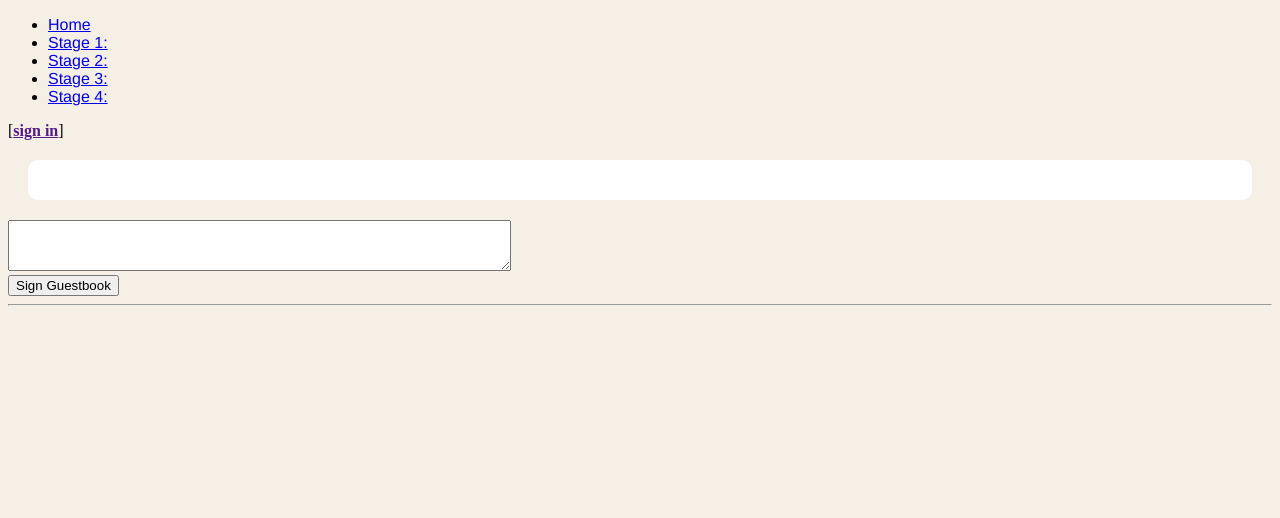
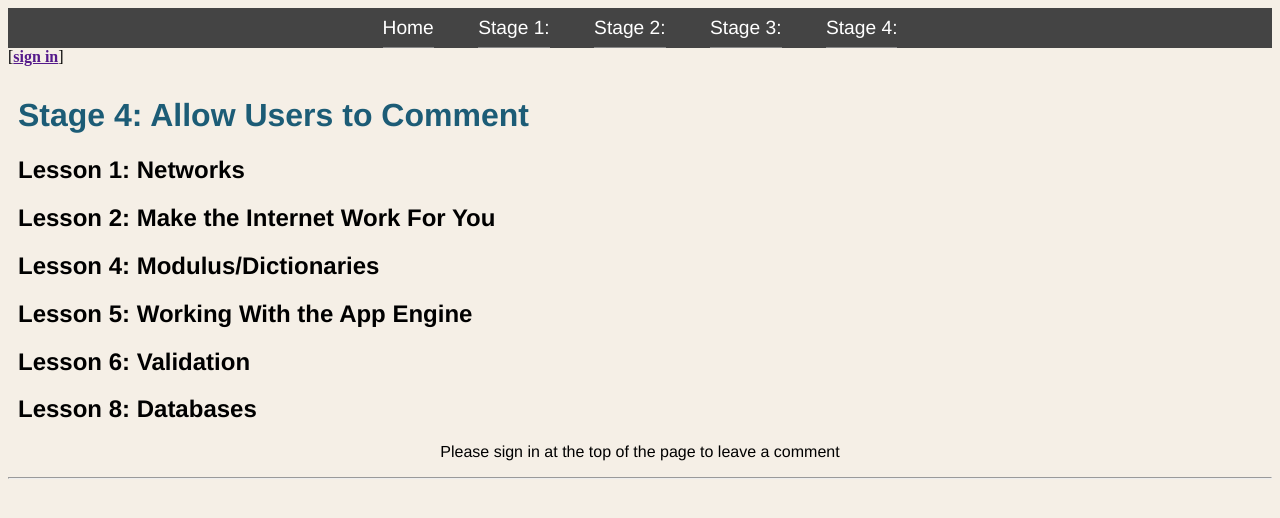
Before and after one commit to ktryber/intro-to-programming-app, a Python web app: template templates/stage4.html in a window 1280 px wide. Shown: the top 518 px of the page. Run offline with Jinja, Linux system fonts and the light colour scheme; the template is opened without the code that fills it, so the values that code supplies are empty.

Commit message:
added lesson 4 notes

```diff
--- a/css/intro.css
+++ b/css/intro.css
@@ -28,6 +28,44 @@ p {
 font-family: 'ProximaNova', 'helvetica neue';
 }
 
+/***** Navigation Bar *******/
+.navigation-bar ul {
+list-style: none;
+background-color: #444;
+text-align: center;
+padding: 0;
+margin:0;
+}
+
+.navigation-bar li {
+	font-family: 'ProximaNova', 'helvetica neue';
+	font-size: 1.2em;
+	line-height: 40px;
+	height: 40px;
+	border-bottom: 1px solid #888;
+	display: inline-block;
+	margin-left: 20px;
+	margin-right: 20px;
+}
+
+.navigation-bar a {
+	text-decoration: none;
+	color: #fff;
+	display: block;
+	transition: .3s background-color;
+}
+
+.navigation-bar a:hover {
+	background-color: #fff;
+}
+
+.navigation-bar a.active {
+	background-color: #fff;
+	color: #444;
+	cursor: default;
+}
+
+/***** Concept Boxes *******/
 .lesson-title-box {
 
 }
@@ -47,7 +85,7 @@ padding: 20px;
 background-color: #ffffff;
 }
 
-/* Box Model CSS */
+/***** Box Model CSS *******/
 .margin-color {
 color: #F8CB9C;
 }
@@ -89,3 +127,38 @@ position: relative;
 }
 
 /* End Model CSS */
+
+/***** Comment Entries *******/
+.comment-entries {
+	text-align: center;
+	font-family: 'ProximaNova', 'helvetica neue';
+	background-color: #ffffff;
+	border-radius: 10px;
+	width: 35%;
+	margin: 0 auto;
+
+}
+
+.comment-box {
+	width: 35%;
+	margin: 0 auto;
+}
+
+.comment-submit {
+	-webkit-user-select: none;
+	background:rgb(76, 142, 250);
+	border-radius: 2px;
+	box-sizing: border-box;
+	color: #fff;
+	cursor: pointer;
+	font-size:.875em;
+	margin: 0;
+	padding: 10px 5px;
+
+
+}
+
+.comment-box p {
+	text-align: center;
+	font-family: 'ProximaNova', 'helvetica neue';
+}
--- /dev/null
+++ b/play.html
@@ -0,0 +1,4 @@
+<form>
+	<input name="q">
+	<input type="submit">
+</form>
--- a/templates/base.html
+++ b/templates/base.html
@@ -41,7 +41,7 @@
 	</body>
 
 	<footer>
-
+		<div class="comment-entries">
 			{% for greeting in greetings %}
 				{% if greeting.author %}
 					<b>{{ greeting.author.email }}
@@ -52,13 +52,25 @@
 				{% else %}
 				An anonymous person wrote:
 				{% endif %}
+
 					<blockquote>{{ greeting.content }}</blockquote>
 			{% endfor %}
+		</div>
 
+		<div class="comment-box">
+			{% if user %}
 			 <form action="/sign?guestbook_name={{ guestbook_name }}" method="post">
-      		<div><textarea name="content" rows="3" cols="60"></textarea></div>
-      		<div><input type="submit" value="Sign Guestbook"></div>
+
+	      		<div>
+	      			<textarea name="content" rows="3" cols="60"></textarea>
+	      		</div>
+
+	      		<div><input type="submit" class="comment-submit" value="Sign Guestbook"></div>
 	    	</form>
+	    	{% else %}
+	    	<p>Please sign in at the top of the page to leave a comment</p>
+	    	{% endif %}
+    	</div>
 
     	<hr>
 
@@ -67,9 +79,5 @@
       		<input type="submit" value="switch">
     	</form>-->
 
-
-
-
-
 	</footer>
 </html>
--- a/templates/stage1.html
+++ b/templates/stage1.html
@@ -6,7 +6,7 @@
 	<h1>Stage 1: Make your Web Page</h1>
 		{% for concept in concepts_1_1 %}
   		<div class="lesson-title-box">
-  			<h2>{{ concept[0] }}</h2>
+  			<h2>Lesson 1: The basics of the web and HTML</h2>
 
 	  				<div class="concept">
 	  					<h3>{{ concept[1] }}</h3>
@@ -23,10 +23,10 @@
   		<h2>Lesson 2: Creating a Structured Document with HTML</h2>
   			{% for concept in concepts_1_2 %}
 	  			<div class="concept">
-	  				<h3>{{ concept[0] }}</h3>
+	  				<h3>{{ concept[1] }}</h3>
 	  			  		<div class="content">
 	  						<p>
-	  							{{ concept[1] }}
+	  							{{ concept[2] }}
 	  						</p>
 	  					</div>
 	  			</div>
--- a/templates/stage4.html
+++ b/templates/stage4.html
@@ -2,18 +2,91 @@
 
 {% block content %}
 
-	<div class="lesson-title-box">
-		{% for lesson_title in lesson_title_boxes %}
-		<h2>{{ lesson_title }}</h2>
+<div class="stage">
+	<h1>Stage 4: Allow Users to Comment</h1>
+  		<div class="lesson-title-box">
+  			<h2>Lesson 1: Networks</h2>
+  				{% for concept in concepts_4_1 %}
+	  				<div class="concept">
+	  					<h3>{{ concept[0] }}</h3>
+	  						<div class="content">
+	  							<p>
+	  								{{ concept[1] }}
+	  							</p>
+	  						</div>
+	  				</div>
+	  			{% endfor %}
+	 	 </div>
+</div>
+
+<div class="lesson-title-box">
+	<h2>Lesson 2: Make the Internet Work For You</h2>
+		{% for concept in concepts_4_2 %}
+			<div class="concept">
+				<h3>{{ concept[0] }}</h3>
+					<div class="content">
+						<p>
+							{{ concept[1] }}
+						</p>
+					</div>
+			</div>
 		{% endfor %}
+</div>
+
+<div class="lesson-title-box">
+  	<h2>Lesson 4: Modulus/Dictionaries</h2>
+  		{% for concept in concepts_4_4 %}
+	  		<div class="concept">
+	  			<h3>{{ concept[0] }}</h3>
+	  				<div class="content">
+	  					<p>
+	  						{{ concept[1] }}
+	  					</p>
+	  				</div>
+	  		</div>
+	  			{% endfor %}
+</div>
+
+<div class="lesson-title-box">
+	<h2>Lesson 5: Working With the App Engine</h2>
+		{% for concept in concepts_4_5 %}
 			<div class="concept">
-				<div class="concept-title">
-					{% for title in titles %}
-					<h3>{{ title }}</h3>
-					{% endfor %}
-				</div>
+				<h3>{{ concept[0] }}</h3>
+					<div class="content">
+						<p>
+							{{ concept[1] }}
+						</p>
+					</div>
+			</div>
+		{% endfor %}
+</div>
 
+<div class="lesson-title-box">
+	<h2>Lesson 6: Validation</h2>
+		{% for concept in concepts_4_5 %}
+			<div class="concept">
+				<h3>{{ concept[0] }}</h3>
+					<div class="content">
+						<p>
+							{{ concept[1] }}
+						</p>
+					</div>
+			</div>
+		{% endfor %}
+</div>
 
-	</div>
+<div class="lesson-title-box">
+	<h2>Lesson 8: Databases</h2>
+		{% for concept in concepts_4_8 %}
+			<div class="concept">
+				<h3>{{ concept[0] }}</h3>
+					<div class="content">
+						<p>
+							{{ concept[1] }}
+						</p>
+					</div>
+			</div>
+		{% endfor %}
+</div>
 
 {% endblock %}
```
Also changed, not shown: main.py (+78 -16 lines), templates/stage4content.html (added, +153 -0 lines), test2.py (+7 -0 lines), 1 other file. Lines whose indentation alone changed are shown as unchanged.
